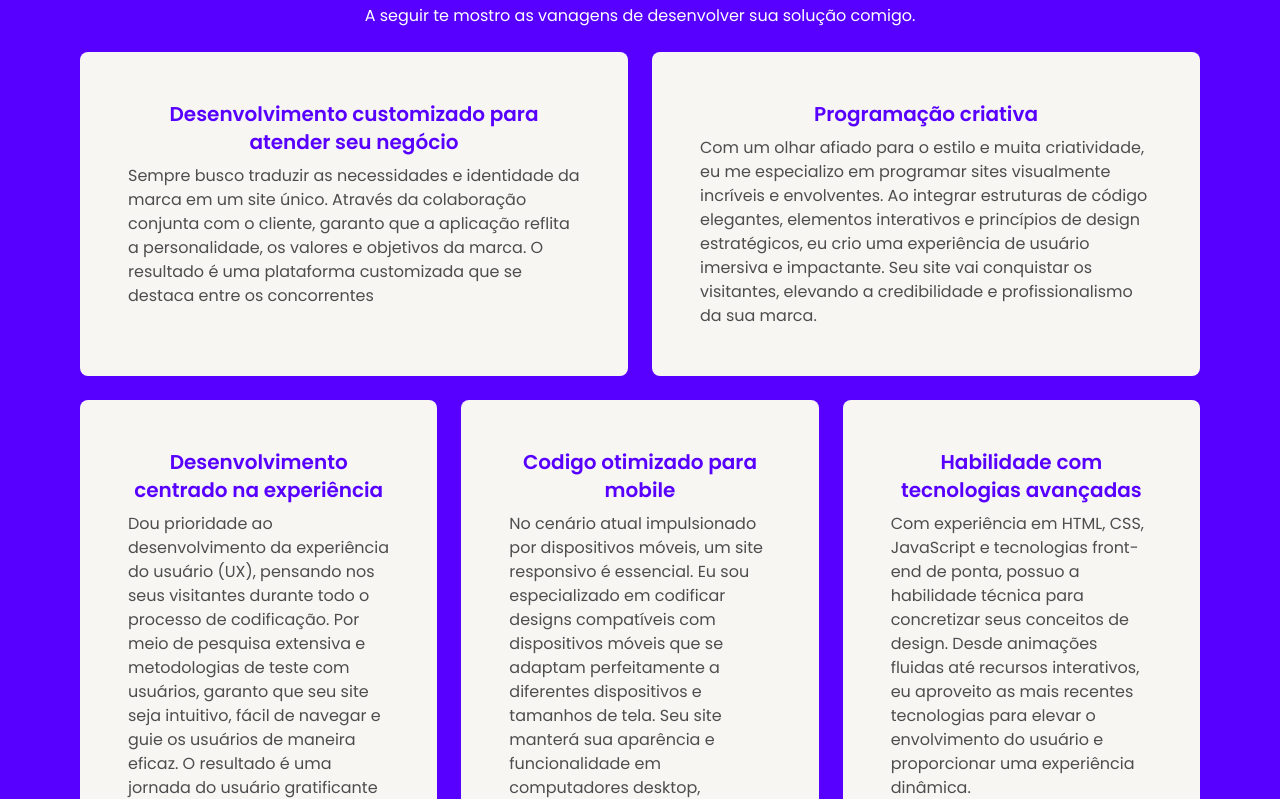
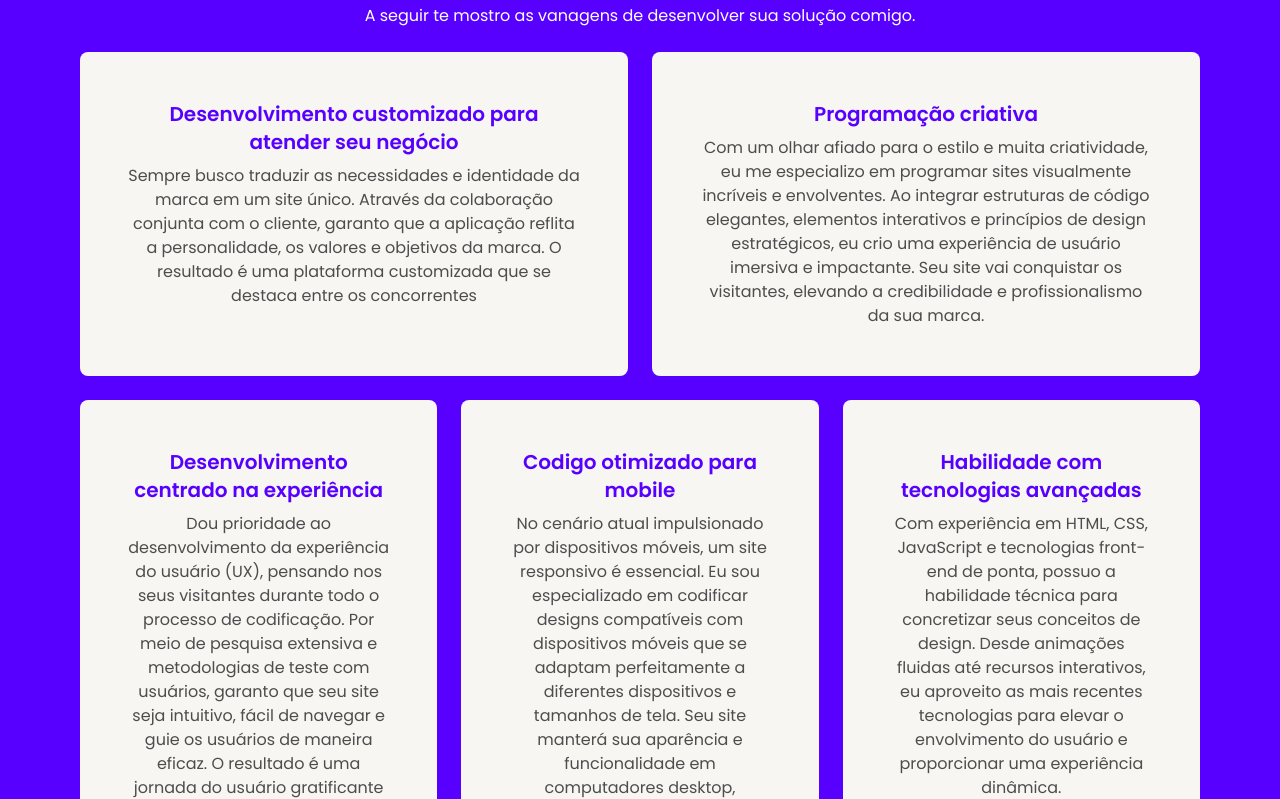
Before and after one commit to lucascardosopsd/portfolio, a Next.js app: page / in a window 1280 px wide. Shown: the part 2241-3040 px from the top of the page. Built offline with nearby package versions, Linux system fonts and the light colour scheme.

Commit message:
update: benefits description text alignment

```diff
--- a/src/sections/Benefits.tsx
+++ b/src/sections/Benefits.tsx
@@ -29,7 +29,7 @@ const Benefits = () => {
         {benefits.slice(0, 2).map((benefit, index) => (
           <div key={index} className="box">
             <h5 className="text-purple mb-2 text-center">{benefit.name}</h5>
-            <p className="text-grey-600">{benefit.description}</p>
+            <p className="text-grey-600 text-center">{benefit.description}</p>
           </div>
         ))}
       </div>
@@ -38,7 +38,7 @@ const Benefits = () => {
         {benefits.slice(2).map((benefit, index) => (
           <div key={index} className="box">
             <h5 className="text-purple mb-2 text-center">{benefit.name}</h5>
-            <p className="text-grey-600">{benefit.description}</p>
+            <p className="text-grey-600 text-center">{benefit.description}</p>
           </div>
         ))}
       </div>
```
